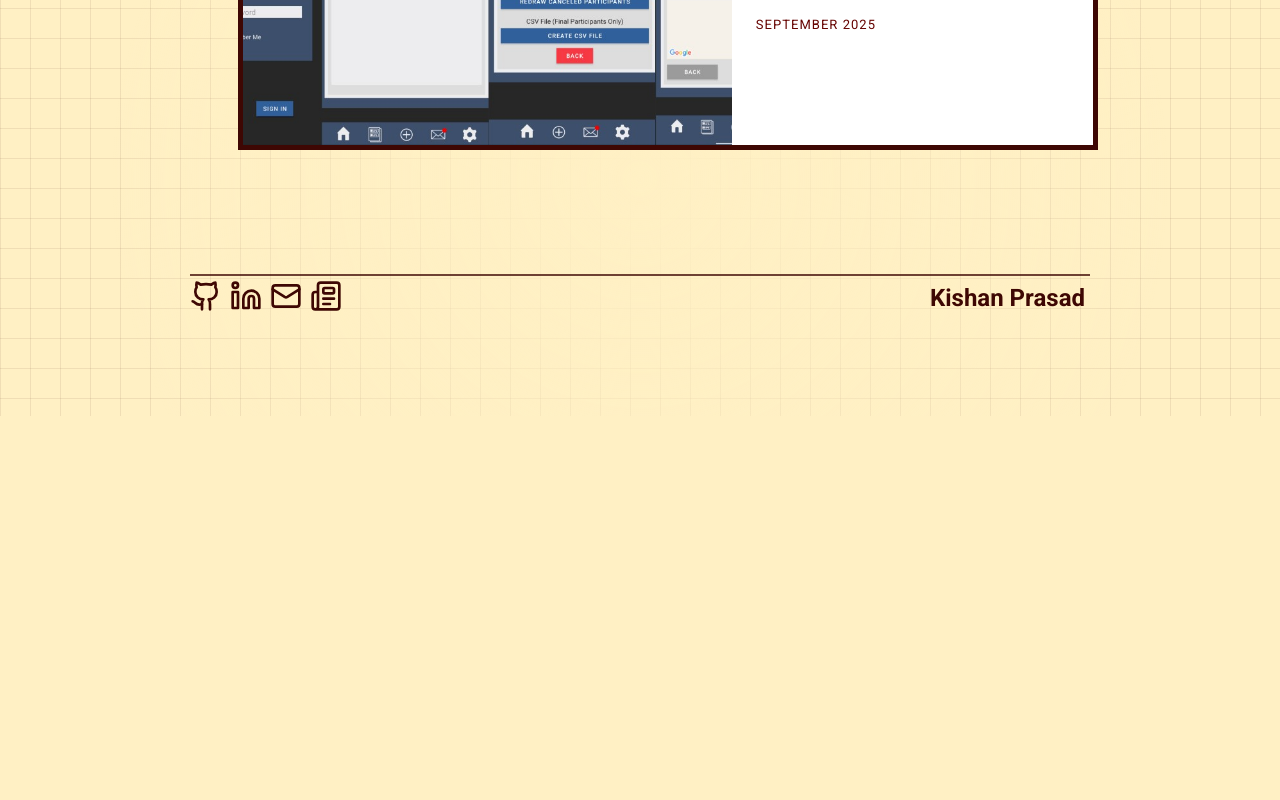
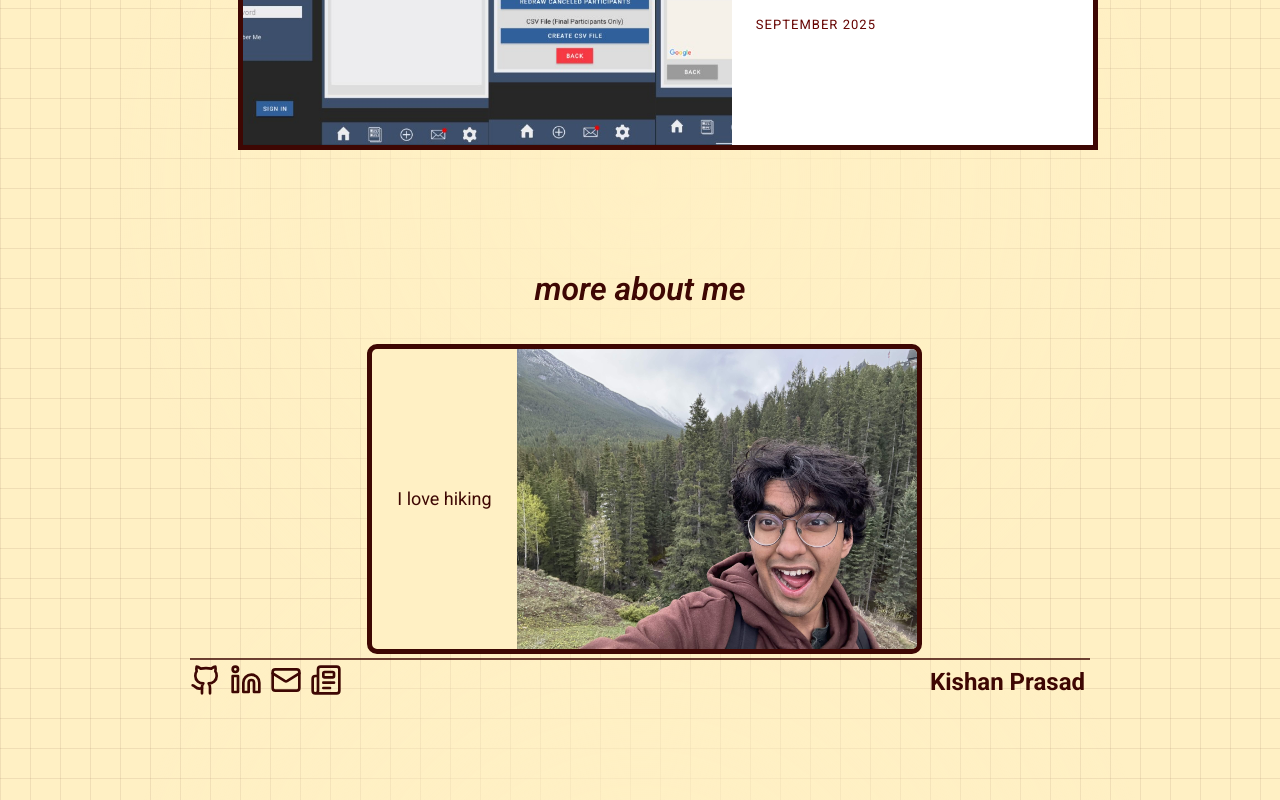
Before and after one commit to kprasad001/portfolio, a React (Vite) app in the folder portfolio/: page / in a window 1280 px wide. Shown: the part 4221-5021 px from the top of the page. Before the commit the page ends 4637 px from the top, so only its background shows below. Built offline with nearby package versions, Linux system fonts and the light colour scheme.

Commit message:
created about me section

```diff
--- a/portfolio/src/components/CSS/about_me.css
+++ b/portfolio/src/components/CSS/about_me.css
@@ -1,3 +1,31 @@
 .about {
 	display: flex;
+	flex-direction: column;
+	align-items: center;
+	gap: 1em;
+
+	.card {
+		display: flex;
+		flex-direction: row;
+		justify-content: center;
+		align-self: center;
+		align-items: center;
+		width: auto;
+		border-radius: 10px;
+		background: var(--background);
+
+
+		p {
+			font-size: 18px;
+			padding: 25px 25px;
+			text-align: center;
+		}
+
+		img {
+			max-height: 300px;
+			justify-content: right;
+		}
+
+	}
+
 }
--- a/portfolio/src/components/about_me.jsx
+++ b/portfolio/src/components/about_me.jsx
@@ -1,4 +1,4 @@
-import kishan1 from './assets/kishan1.jpg'
+import kishan1 from './assets/kishan2.jpg'
 import { Code2, Blocks, Rocket } from 'lucide-react';
 import './CSS/about_me.css'
 
@@ -6,7 +6,11 @@ function AboutMe() {
 
 	return (
 		<section id="about-section" className='about'>
-
+			<h1>more about me</h1>
+			<section className='card'>
+				<p>I love hiking</p>
+				<img src={kishan1}></img>
+			</section>
 		</section>
 	)
 }
--- a/portfolio/src/components/projects.jsx
+++ b/portfolio/src/components/projects.jsx
@@ -178,7 +178,7 @@ function Projects() {
             <div className='grid'>
                 {filteredProjects.map((project) => (
                     <article
-                        className='card animate__animated animate__slideInUp'
+                        className='card animate__animated animate__fadeInUp'
                         key={project.id}
                         onClick={() => openModal(project)}
                         role='button'
```
